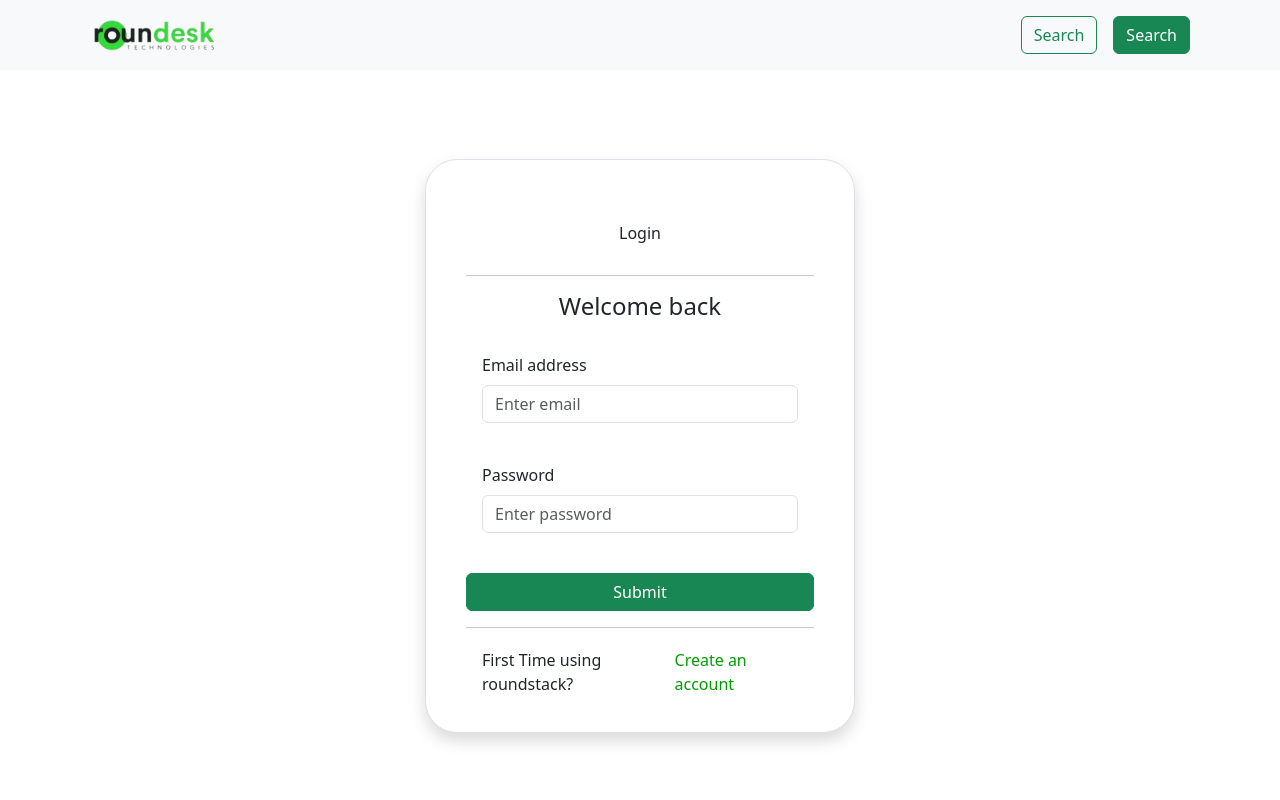
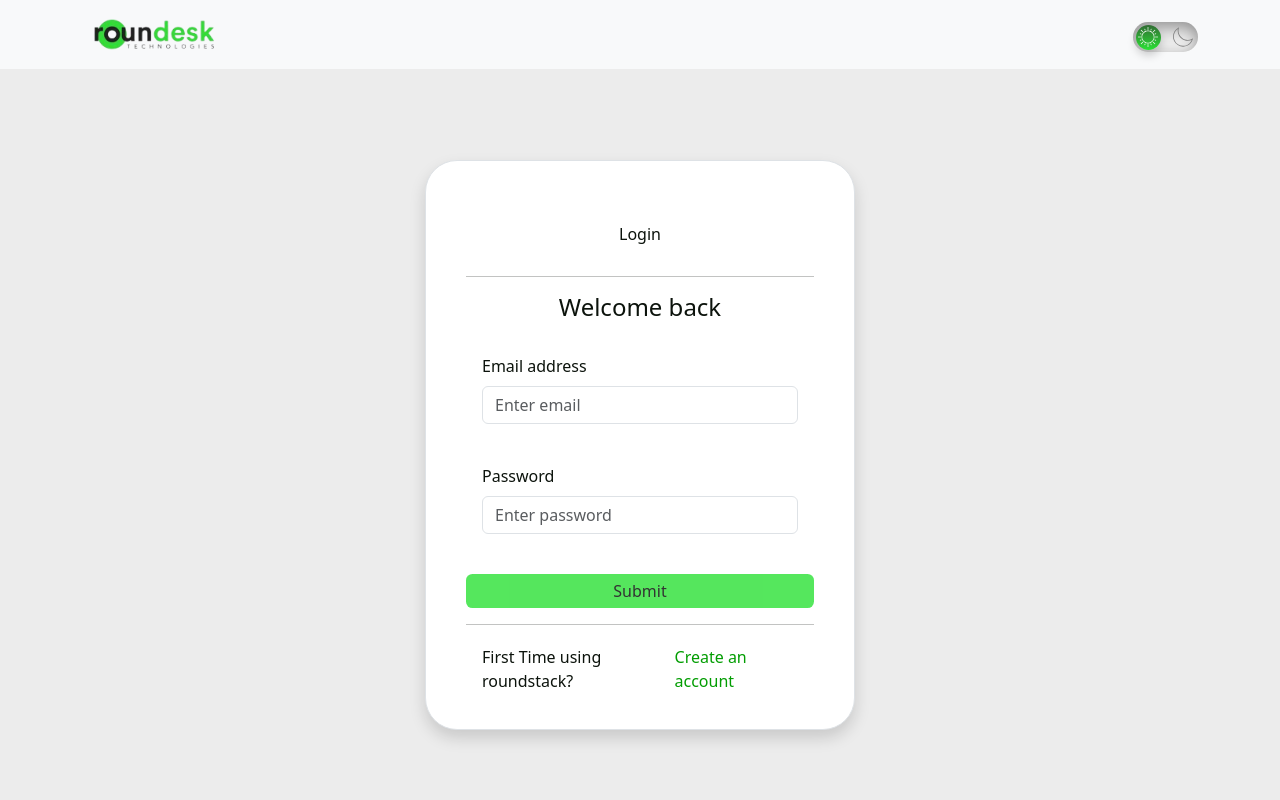
Before and after one commit to amiraadev/react-bootstrap-responsive-nestjs-jwt-passport-prisma-mysql-authentification, a React (Create React App) app: page /login in a window 1280 px wide. Shown: the top 800 px of the page. Built offline with nearby package versions, Linux system fonts and the light colour scheme.

Commit message:
dark/light mode

```diff
--- /dev/null
+++ b/src/components/DarkMode/DarkMode.css
@@ -0,0 +1,68 @@
+.dark_mode {
+    margin-top: -20px;
+    margin-left: 10px;
+}
+
+.dark_mode_label {
+    width: 65px;
+    height: 30px;
+    position: relative;
+    display: block;
+    background: #ebebeb;
+    border-radius: 200px;
+    box-shadow: inset 0px 5px 15px rgba(0, 0, 0, 0.4),
+        inset 0px -5px 15px rgba(255, 255, 255, 0.4);
+    cursor: pointer;
+    transition: 0.3s;
+}
+.dark_mode_label:after {
+    content: "";
+    width: 25px;
+    height: 25px;
+    position: absolute;
+    top: 3px;
+    left: 3px;
+    background: linear-gradient(180deg, #316c34, #2be135);
+    border-radius: 180px;
+    box-shadow: 0px 5px 10px rgba(0, 0, 0, 0.2);
+    transition: 0.3s;
+}
+.dark_mode_input {
+    width: 0;
+    height: 0;
+    visibility: hidden;
+}
+.dark_mode_input:checked + .dark_mode_label {
+    background: #242424;
+}
+.dark_mode_input:checked + .dark_mode_label:after {
+    left: 62px;
+    transform: translateX(-100%);
+    background: linear-gradient(180deg, #777, #3a3a3a);
+}
+.dark_mode_label:active:after {
+    width: 30px;
+}
+
+.dark_mode_label svg {
+    position: absolute;
+    width: 20px;
+    top: 5px;
+    z-index: 100;
+}
+.dark_mode_label svg.sun {
+    left: 5px;
+    fill: #fff;
+    transition: 0.3s;
+}
+.dark_mode_label svg.moon {
+    left: 40px;
+    fill: #7e7e7e;
+    transition: 0.3s;
+}
+.dark_mode_input:checked + .dark_mode_label svg.sun {
+    fill: #7e7e7e;
+}
+.dark_mode_input:checked + .dark_mode_label svg.moon {
+    fill: #fff;
+}
--- /dev/null
+++ b/src/components/DarkMode/DarkMode.js
@@ -0,0 +1,45 @@
+/** @format */
+
+import React, { useEffect } from "react";
+import { ReactComponent as Sun } from "./Sun.svg";
+import { ReactComponent as Moon } from "./Moon.svg";
+import "./DarkMode.css";
+import useThemeStore from "../../stores/themeStore";
+
+const DarkMode = () => {
+	const { isDarkMode, setIsDarkMode } = useThemeStore();
+
+	const setDarkMode = () => {
+		document.querySelector("body")?.setAttribute("data-theme", "dark");
+	};
+	const setLightMode = () => {
+		document.querySelector("body")?.setAttribute("data-theme", "light");
+	};
+	const toggleTheme = (e) => {
+		if (e.target.checked) {
+			setDarkMode();
+			setIsDarkMode(true);
+		} else {
+            setLightMode();
+            setIsDarkMode(false);
+        }
+	};
+
+    console.log( isDarkMode );
+	return (
+		<div className='dark_mode'>
+			<input
+				className='dark_mode_input'
+				type='checkbox'
+				id='darkmode-toggle'
+				onChange={toggleTheme}
+			/>
+			<label className='dark_mode_label' htmlFor='darkmode-toggle'>
+				<Sun />
+				<Moon />
+			</label>
+		</div>
+	);
+};
+
+export default DarkMode;
--- a/src/components/Navbar1.tsx
+++ b/src/components/Navbar1.tsx
@@ -3,23 +3,30 @@
 
 
 import Container from "react-bootstrap/Container";
-import Button from 'react-bootstrap/Button';
+import Button from './Button';
 import Navbar from 'react-bootstrap/Navbar';
+import DarkMode from "./DarkMode/DarkMode";
 
+import useThemeStore from "../stores/themeStore";
 const Navbar1 = () => {
+	const { isDarkMode} = useThemeStore();
 	return (
 		<Navbar
-			bg='light '
+			bg={`${isDarkMode ? 'dark' : 'light'}`}
 			variant={"light"}
 			expand='lg'
-			className='justify-content-between'>
+			className='justify-content-between'
+
+
+			>
 			<Container className='justify-content-between'>
 				<div >
 					<img src='./roundesk-logo.png' className='logo-img' />
 				</div>
 				<div >
-					<Button variant='outline-success' className='m-2'>Search</Button>
-					<Button variant='success' className='m-2'>Search</Button>
+				<DarkMode />
+					{/* <Button label="hello" onClick={()=>{console.log("test")}}/> */}
+
 				</div>
 
 			</Container>
--- a/src/components/footer/Footer.tsx
+++ b/src/components/footer/Footer.tsx
@@ -13,17 +13,20 @@ import { Link } from "react-router-dom";
 import { FaSquareFacebook } from "react-icons/fa6";
 import { FaGithub } from "react-icons/fa";
 import { FaLinkedin } from "react-icons/fa6";
+import useThemeStore from "../../stores/themeStore";
+
 
 const Footer = () => {
+	const { isDarkMode} = useThemeStore();
 	return (
 		<>
-			<Navbar bg='light ' variant={"light"} expand='lg'>
-				<Container className='d-flex align-items-center justify-content-center'>
+			<Navbar bg={`${isDarkMode ? 'dark' : 'light'}`} variant={"light"} expand='lg'>
+				<Container className='d-flex align-items-center justify-content-between'>
 					<Row>
 						<Col
 							className='d-flex flex-column align-items-center justify-content-center ft-1 m-4'
 							xs={12}
-							md={3}>
+							md={4}>
 							<h3>
 								<span className='title-span'>round</span>desk
 							</h3>
--- a/src/index.css
+++ b/src/index.css
@@ -3,16 +3,30 @@
 @import url("https://fonts.googleapis.com/css2?family=Poppins:wght@400;500&display=swap");
 
 :root {
-	--primary-color: #2be135; /* Blue example */
-	--light-color: #d8efda; /* Blue example */
-	--dark-color: #0c130c; /* Blue example */
+	--primary-color: #2be135;
+	--text-color: #0c130c;
+	--body-background: #ececec;
+	--body-color: #0c130c;
+	--modal-color: white;
 }
+[data-theme="dark"] {
+	--primary-color: #2be135;
+	--text-color: #f1f6f1;
+	--body-background: #2c2f31;
+	--body-color: #f1f6f1;
+	--modal-color: #212529;
+}
+
 
 body {
 	font-family: "Poppins", sans-serif;
-	background: #ececec;
+	background-color: var(--body-background) !important;
+	color:var(--body-color) !important;
 }
 
+.bg-modal{
+	background-color: var(--modal-color);
+}
 /*------------ Login container ------------*/
 
 .box-area {
@@ -71,11 +85,13 @@ body {
 .class-button {
 	position: relative;
 	opacity: 0.7;
+	padding: 5px;
 	cursor: not-allowed;
-	border-radius: 0.5rem;
+	border-radius: 0.4rem;
 	opacity: 0.8;
 	transition: opacity 0.2s ease-in-out;
 	width: 100%;
+	border: none;
 }
 .background-green {
 	background-color: var(--primary-color);
@@ -90,7 +106,7 @@ body {
 	border: var(--light-color);
 }
 .text-black {
-	color: var(--dark-color);
+	color: var(--text-color);
 }
 .text-white {
 	color: var(--light-color);
--- a/src/pages/Login.tsx
+++ b/src/pages/Login.tsx
@@ -59,7 +59,7 @@ const Login = () => {
 
   return (
     <div className="container d-flex justify-content-center align-items-center min-vh-100">
-      <div className="row border rounded-5 p-3 bg-white shadow box-area g-5">
+      <div className="row border rounded-5 p-3 bg-modal shadow box-area g-5">
         <form onSubmit={formik.handleSubmit}>
           <div className="mb-4 d-flex justify-content-center align-items-center ">
             <div>
@@ -112,7 +112,7 @@ const Login = () => {
           <br></br>
 
           <div className="d-grid">
-            <button type="submit" className="btn btn-success">
+            <button type="submit" className='class-button background-green'>
               Submit
             </button>
           </div>
--- a/src/pages/Register.tsx
+++ b/src/pages/Register.tsx
@@ -57,7 +57,7 @@ const Register = () => {
   }, []);
   return (
     <div className="container d-flex justify-content-center align-items-center min-vh-100">
-      <div className="row border rounded-5 p-3 bg-white shadow box-area g-5">
+      <div className="row border rounded-5 p-3 bg-modal shadow box-area g-5">
         <form onSubmit={formik.handleSubmit}>
           <div className="mb-4 d-flex justify-content-center align-items-center ">
             <div>
@@ -161,7 +161,7 @@ const Register = () => {
             </div>
           </div>
           <div className="d-grid">
-            <button type="submit" className="btn btn-success">
+            <button type="submit" className='class-button background-green'>
               Submit
             </button>
           </div>
--- /dev/null
+++ b/src/stores/themeStore.ts
@@ -0,0 +1,29 @@
+import { create } from "zustand";
+import { persist, devtools } from "zustand/middleware";
+
+
+export interface ThemeState {
+    isDarkMode: boolean;
+
+  }
+  export interface themesActions {
+    setIsDarkMode: (isDarkMode: boolean) => void;
+
+  }
+
+  export const useThemeStore = create<ThemeState & themesActions>()(
+    devtools(
+      persist(
+        (set) => ({
+            isDarkMode: false,
+
+            setIsDarkMode: (isDarkMode) => set({ isDarkMode })
+        }),
+        {
+          name: "theme-storage",
+        }
+      )
+    )
+  );
+
+  export default useThemeStore;
```
Also changed, not shown: src/components/Button.tsx (+3 -10 lines), src/components/Navbar.tsx (+5 -19 lines), src/components/DarkMode/Moon.svg (added), src/components/DarkMode/Sun.svg (added).
